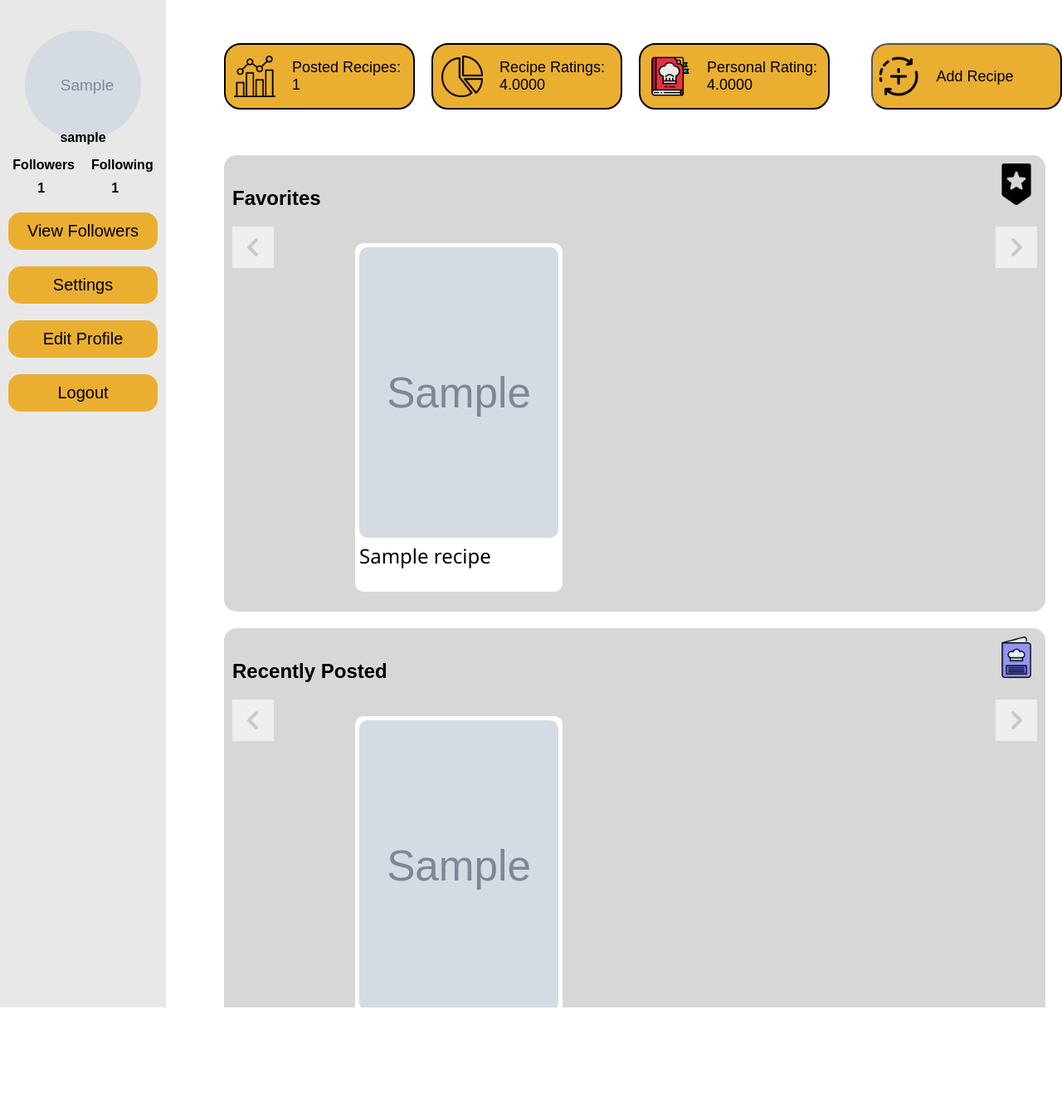
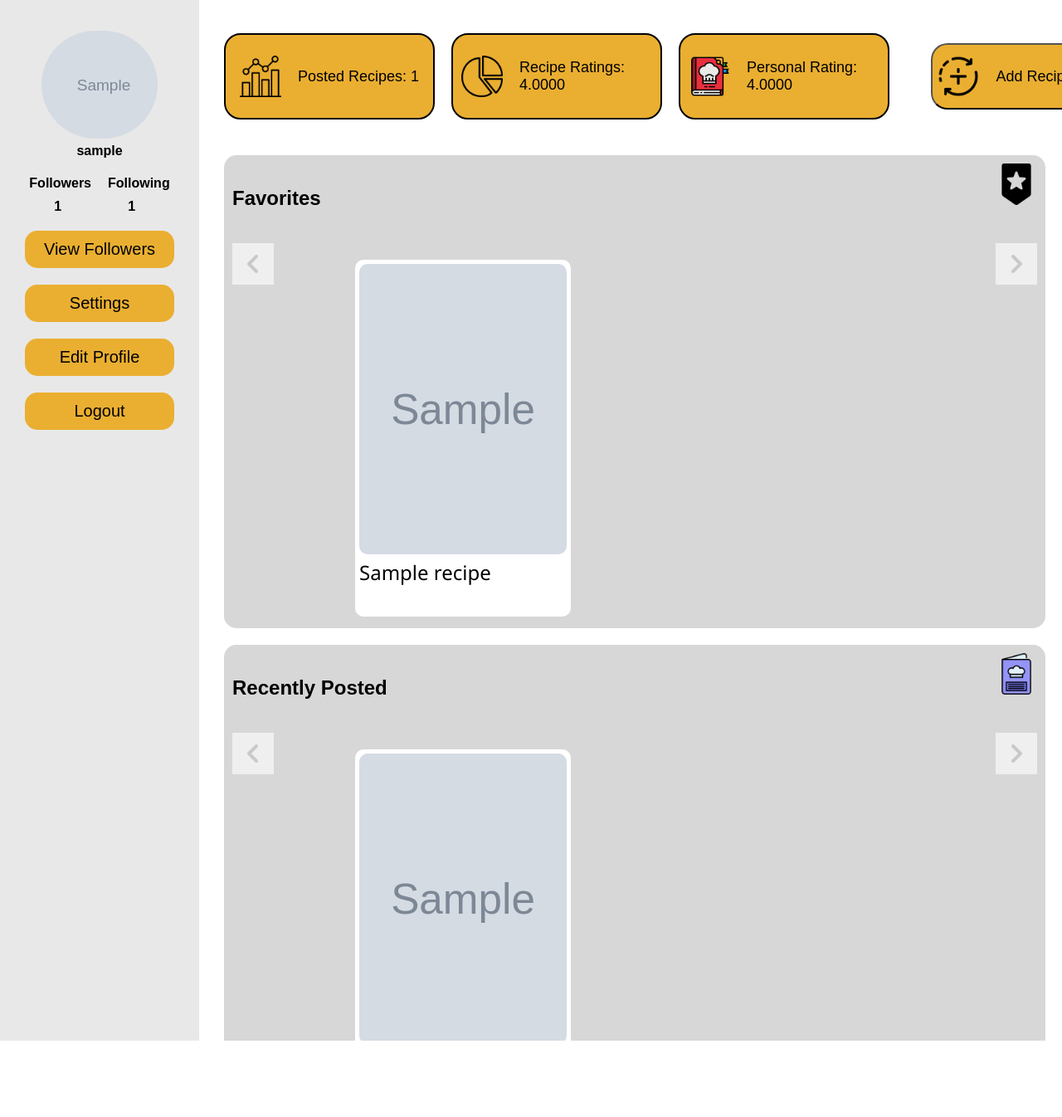
Before and after one commit to aj17i/Chopz, a PHP site: page /Website/html/profile-page.php in a window 1280 px wide. Shown: the part 83-1429 px from the top of the page at 83% size. Run offline with PHP 8.4, Linux system fonts and the light colour scheme; the visitor is signed in with stand-in values (Sample User, id 1); tables that the repository leaves empty or names only in its code hold one stand-in row (values such as "Sample post"); grey boxes marked "Sample" are stand-in pictures.

Commit message:
this shit gpt gave me was removed

```diff
--- a/Website/css/profile-page.css
+++ b/Website/css/profile-page.css
@@ -1,8 +1,3 @@
-* {
-  margin: 0;
-  padding: 0;
-  box-sizing: border-box;
-}
 
 body {
   margin: 0;
```
